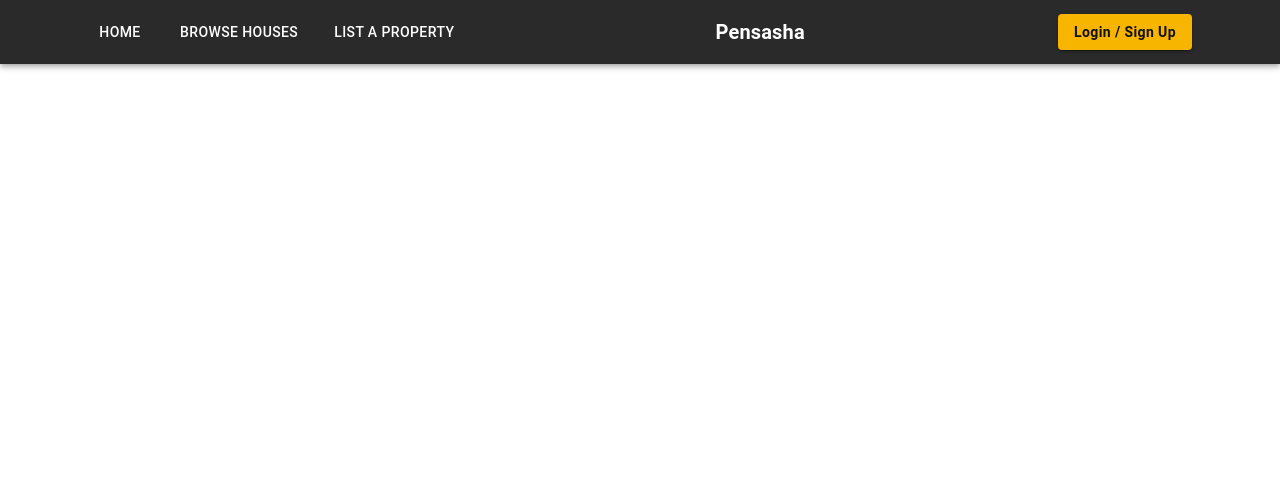
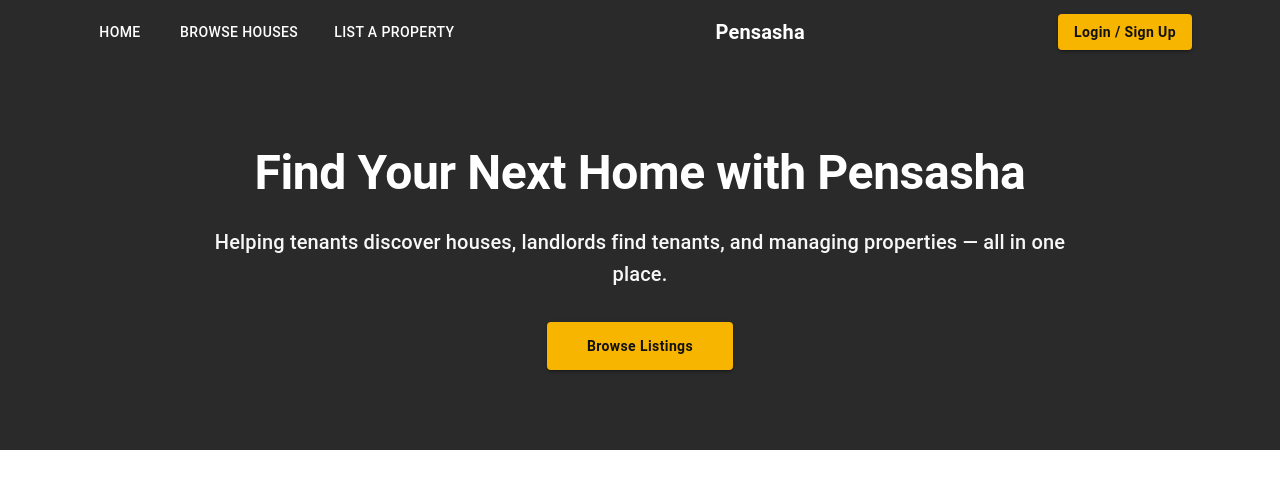
Before and after one commit to Sobunge/pensasha-houses, a React (Create React App) app in the folder frontend/: page / in a window 1280 px wide. Shown: the top 488 px of the page. Built offline with nearby package versions, Linux system fonts and the light colour scheme.

Commit message:
Adding a hero component

```diff
--- /dev/null
+++ b/frontend/src/pages/LandingPage/Hero.jsx
@@ -0,0 +1,58 @@
+import { Box, Typography, Button, Container } from '@mui/material';
+
+function Hero() {
+    return (
+        <Box
+            sx={{
+                backgroundColor: '#2A2A2A',
+                color: '#FFFFFF',
+                py: 10, // padding top & bottom
+                textAlign: 'center',
+            }}
+        >
+            <Container maxWidth="md">
+                <Typography
+                    variant="h2"
+                    sx={{
+                        fontWeight: 'bold',
+                        mb: 3,
+                        fontSize: { xs: '36px', md: '48px' },
+                    }}
+                >
+                    Find Your Next Home with Pensasha
+                </Typography>
+
+                <Typography
+                    variant="h6"
+                    sx={{
+                        mb: 4,
+                        color: '#F7F7F7',
+                        fontSize: { xs: '16px', md: '20px' },
+                    }}
+                >
+                    Helping tenants discover houses, landlords find tenants, and managing properties — all in one place.
+                </Typography>
+
+                <Button
+                    variant="contained"
+                    href="/houses"
+                    sx={{
+                        backgroundColor: '#F8B500',
+                        color: '#111111',
+                        px: 5,
+                        py: 1.5,
+                        fontWeight: '600',
+                        textTransform: 'none',
+                        '&:hover': {
+                            backgroundColor: '#C59000',
+                        },
+                    }}
+                >
+                    Browse Listings
+                </Button>
+            </Container>
+        </Box>
+    );
+}
+
+export default Hero;
--- a/frontend/src/pages/LandingPage/LandingPage.jsx
+++ b/frontend/src/pages/LandingPage/LandingPage.jsx
@@ -1,8 +1,13 @@
+import { Box } from '@mui/material';
 import Navbar from '../../components/Navbar';
+import Hero from '../../pages/LandingPage/Hero'
 
 function LandingPage() {
     return (
-        <Navbar />
+        <Box>
+            <Navbar />
+            <Hero />
+        </ Box>
     );
 }
 
```
